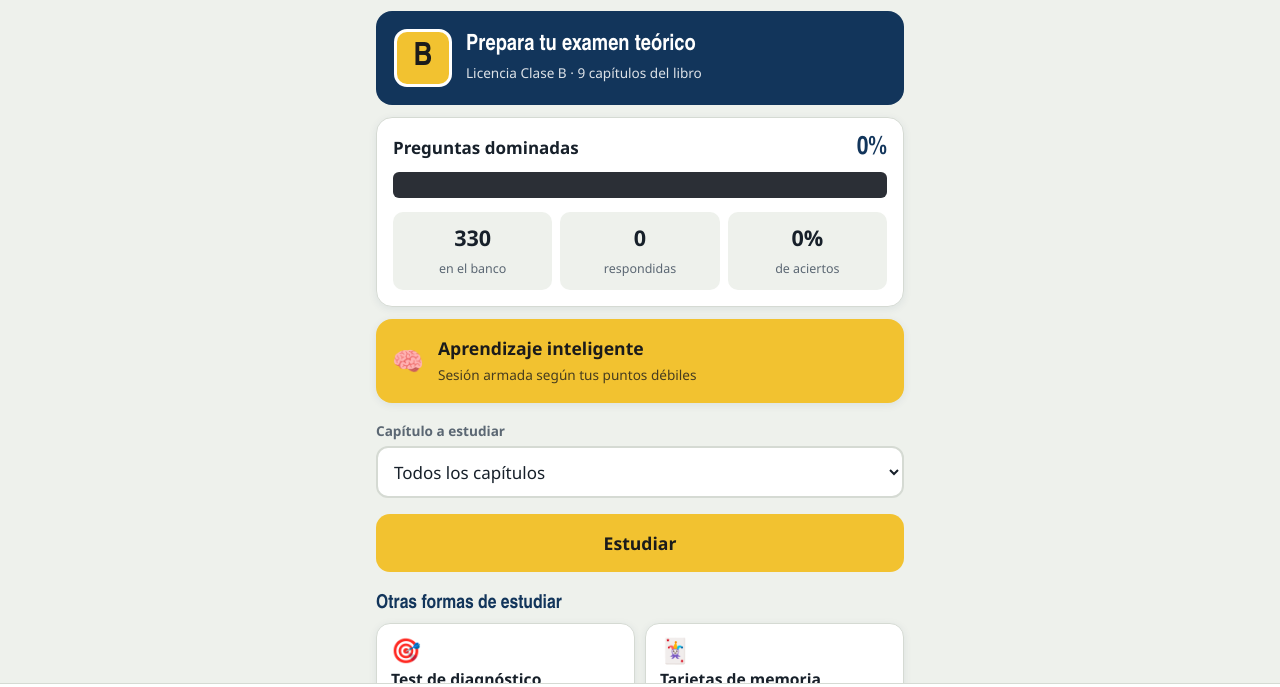
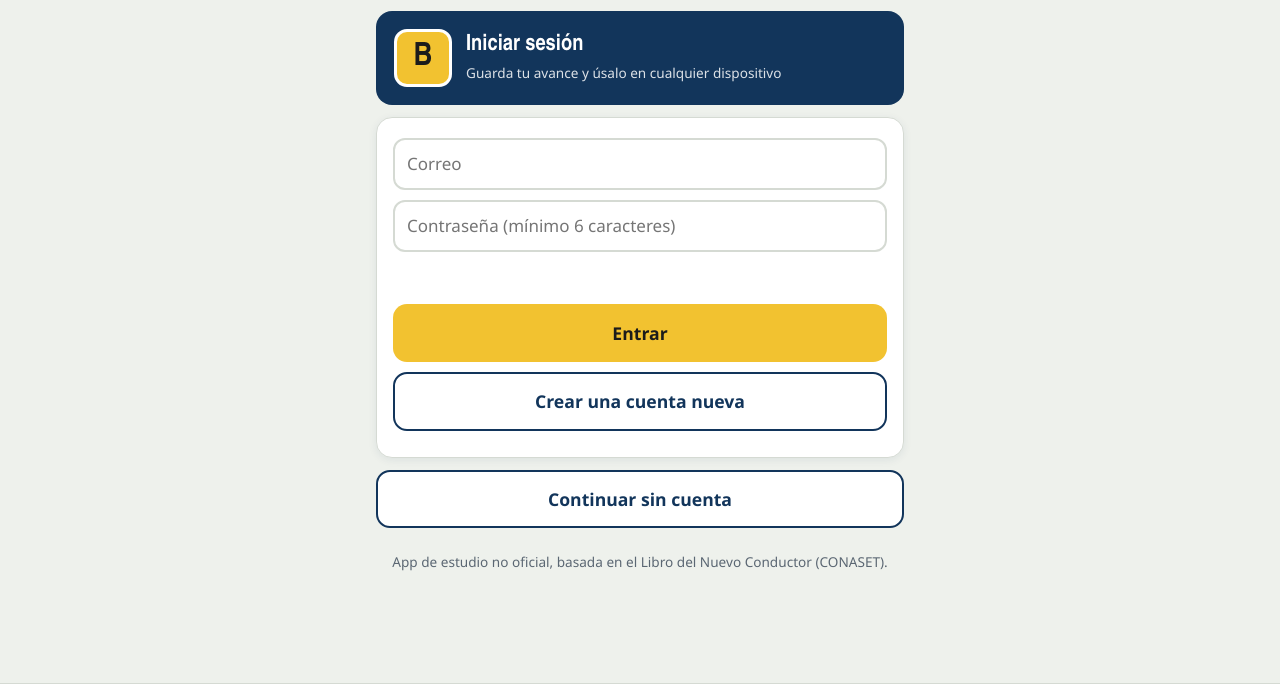
Before and after one commit to matyt97/estu.ia, a plain HTML site: page index.html in a window 1280 px wide. Shown: the part 58-745 px from the top of the page. Drawn offline with Linux system fonts and the light colour scheme.

Commit message:
Update index.html

```diff
--- a/index.html
+++ b/index.html
@@ -538,8 +538,8 @@ function save() { try { localStorage.setItem(LS_KEY + suf(), JSON.stringify(S));
 /* ============ CUENTAS (opcional) ============
    Para activar registro e inicio de sesión, pega aquí los datos de tu proyecto de Supabase
    (ver README.md). Si los dejas vacíos, la app funciona sin cuentas, guardando todo en el dispositivo. */
-const SUPA_URL = "";   // ej: "https://xxxx.supabase.co"
-const SUPA_KEY = "";   // clave pública "anon" (es pública por diseño; la seguridad la dan las políticas RLS)
+const SUPA_URL = "sb_publishable_0z3I3gIajRG5Fi0rvold3g_XSW-Lw74";   // ej: "https://xxxx.supabase.co"
+const SUPA_KEY = "nxyxmrxwiwttbbydurde";   // clave pública "anon" (es pública por diseño; la seguridad la dan las políticas RLS)
 let AC = (() => { try { return JSON.parse(localStorage.getItem("ecb_sesion")); } catch (e) { return null; } })();
 const suf = () => AC ? "_" + AC.uid : "";
 let S = load();
```
